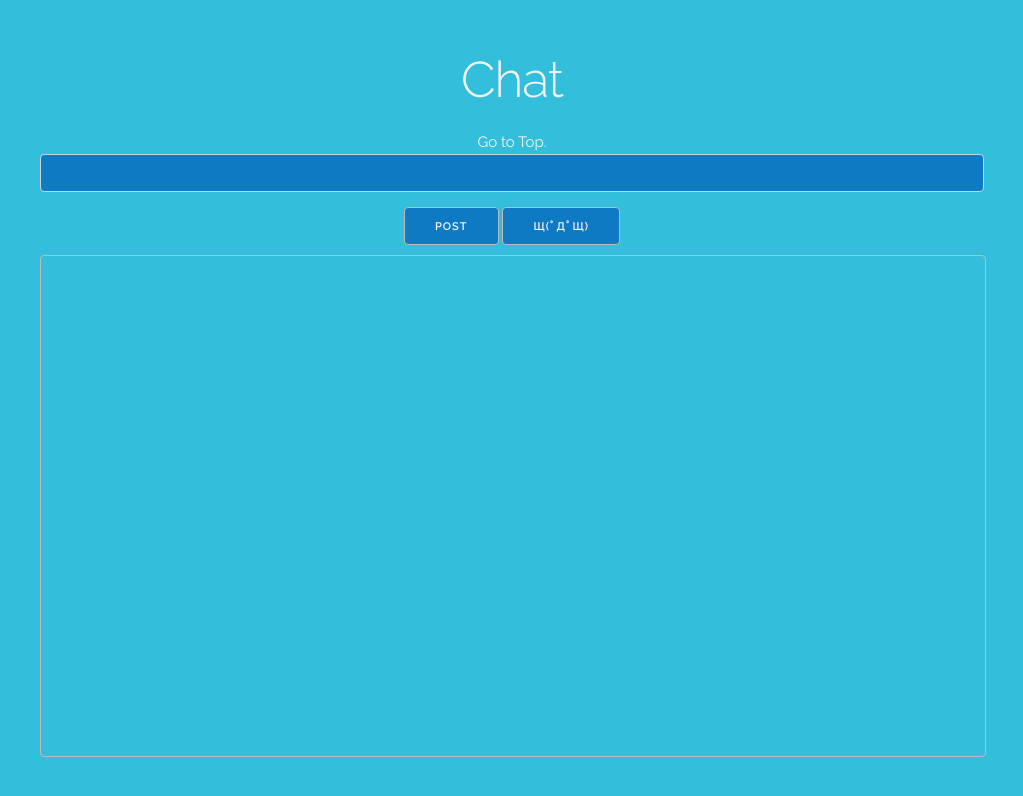
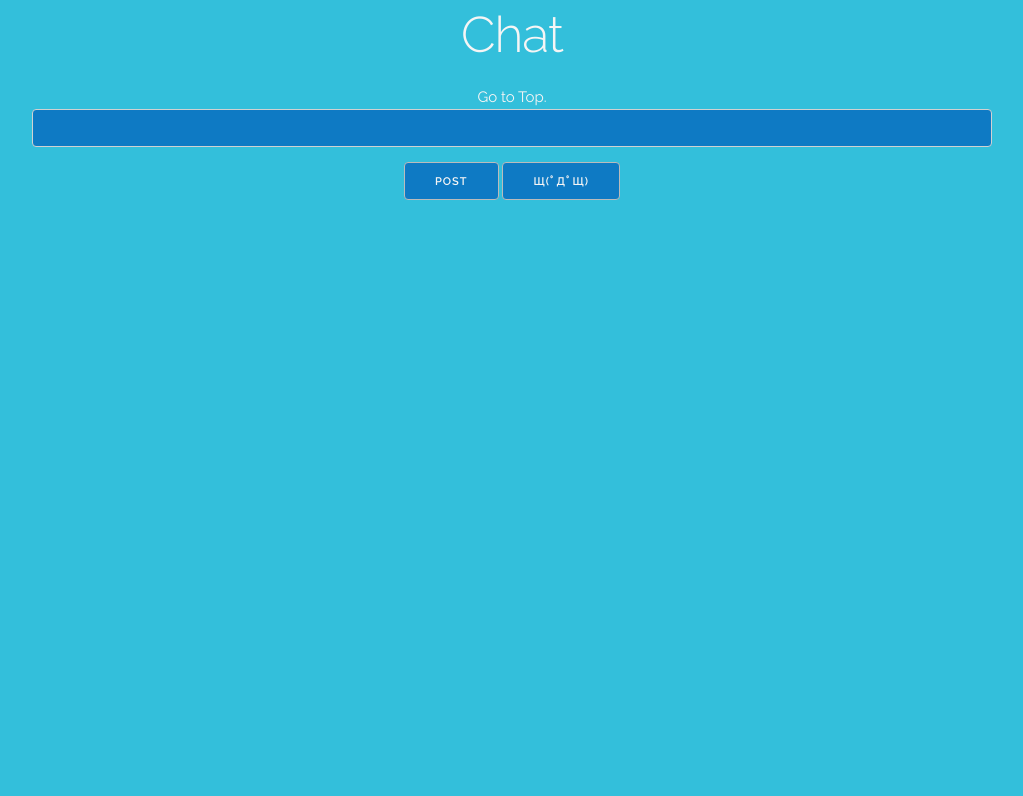
Before and after one commit to msroz/mqtt-on-browser, a website: page chat.html in a window 1280 px wide. Shown: the whole page, without its empty margins (128-1151 px from the left). Drawn offline with Linux system fonts and the light colour scheme.

Commit message:
Tiny change

```diff
--- a/css/chat.css
+++ b/css/chat.css
@@ -14,8 +14,8 @@ input {
 }
 
 .section {
-    margin: 1rem;
-    padding: 4rem;
+    margin: 5px;
+    padding: 0;
     text-align: center;
 }
 
@@ -25,10 +25,12 @@ a:visited { color: #F5F5F5; }
 
 /* chat.html */
 .room {
+    /*
     border-radius: 4px;
     border: 1px solid #bbb;
+    height: 500px;
+    */
     width: 100%;
-    height: 500px;
 }
 
 .message-others {
```
